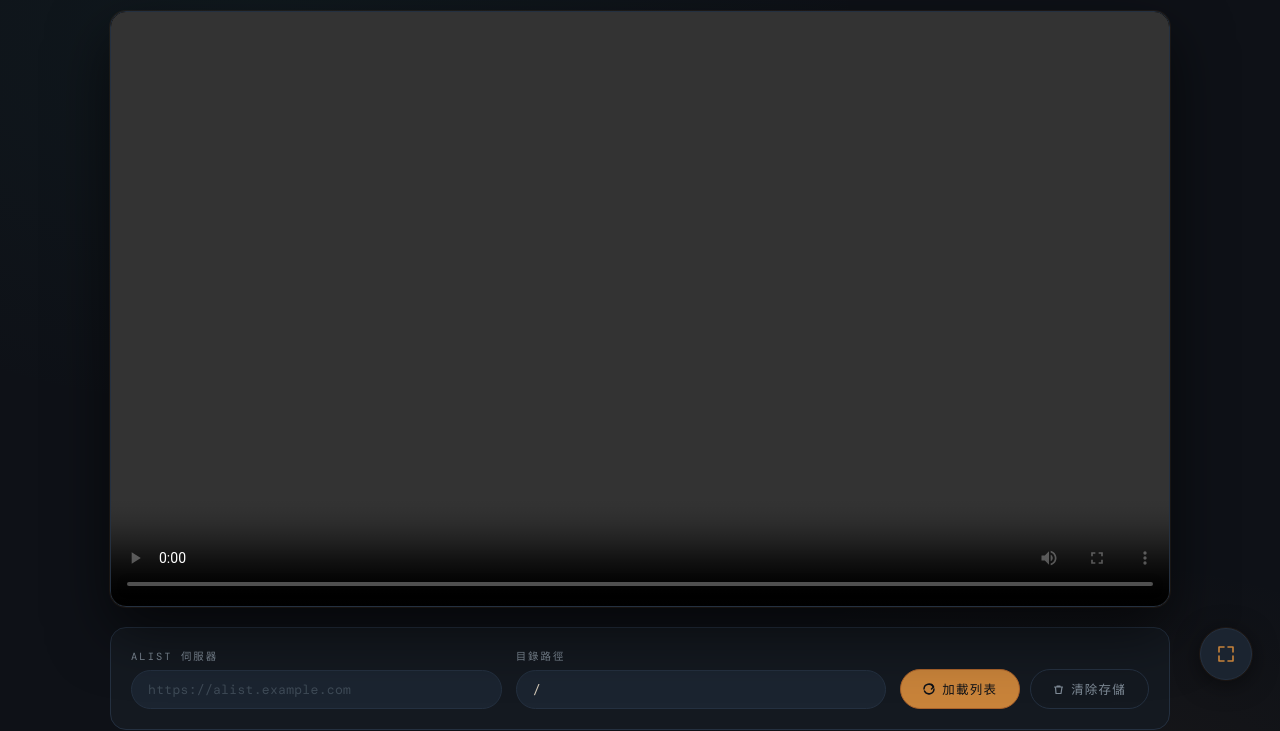
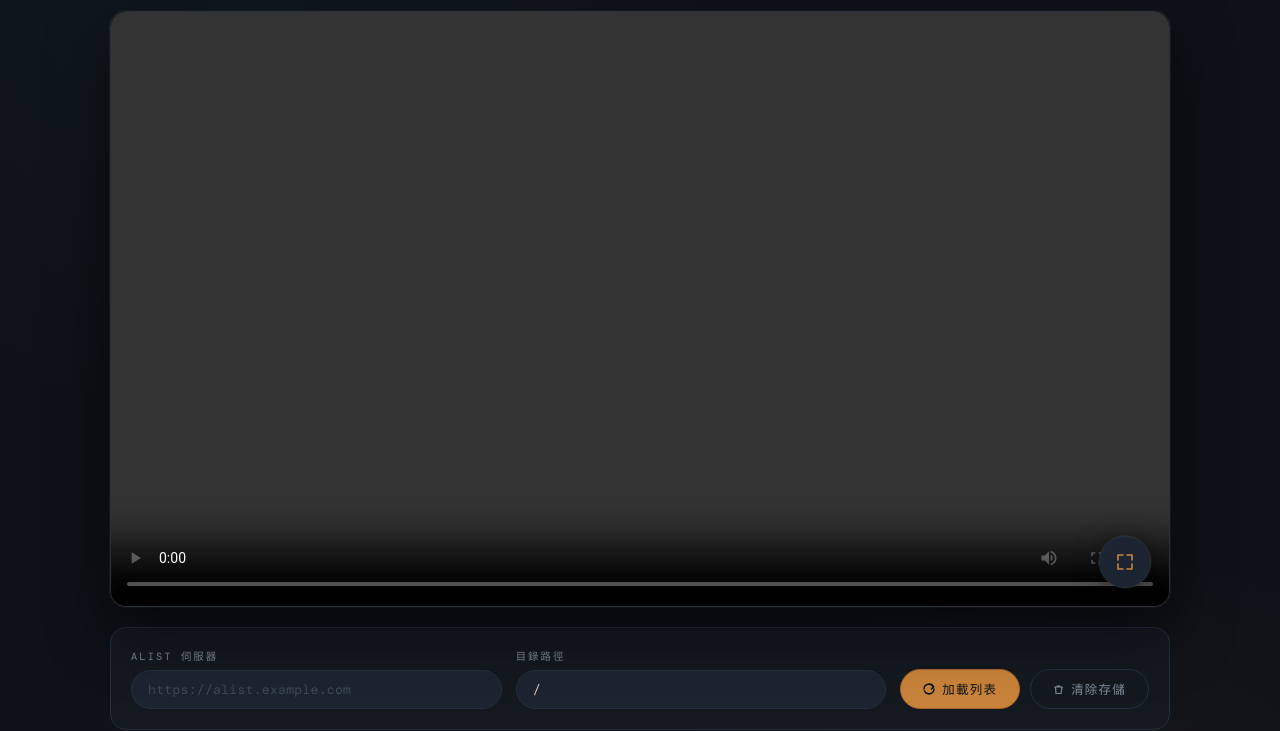
Before and after one commit to Jason723415/video_player, a plain HTML site: page index.html in a window 1280 px wide. Shown: the part 92-823 px from the top of the page. Drawn offline with nearby package versions, Linux system fonts and the light colour scheme; a web font is replaced by a local one.

Commit message:
按鈕優化

```diff
--- a/index.html
+++ b/index.html
@@ -345,9 +345,9 @@
 
         /* ─── Fullscreen FAB ─────────────────────── */
         #fsBtn {
-            position: fixed;
-            bottom: 28px;
-            right: 28px;
+            position: absolute;
+            bottom: 18px;
+            right: 18px;
             z-index: 9999;
             width: 52px;
             height: 52px;
@@ -399,6 +399,15 @@
     <!-- Video -->
     <div class="video-wrap">
         <video id="videoPlayer" controls crossorigin="anonymous" preload="metadata"></video>
+        <!-- Fullscreen FAB lives here so it's visible inside fullscreen -->
+        <button id="fsBtn" title="全螢幕播放">
+            <svg id="fsIconExpand" width="20" height="20" viewBox="0 0 20 20" fill="none">
+                <path d="M3 8V3h5M17 8V3h-5M3 12v5h5M17 12v5h-5" stroke="currentColor" stroke-width="1.6" stroke-linecap="round" stroke-linejoin="round"/>
+            </svg>
+            <svg id="fsIconCompress" width="20" height="20" viewBox="0 0 20 20" fill="none" style="display:none">
+                <path d="M8 3v5H3M12 3v5h5M8 17v-5H3M12 17v-5h5" stroke="currentColor" stroke-width="1.6" stroke-linecap="round" stroke-linejoin="round"/>
+            </svg>
+        </button>
     </div>
 
     <!-- Config -->
@@ -695,16 +704,6 @@
 })();
 </script>
 
-<!-- Fullscreen FAB -->
-<button id="fsBtn" title="全螢幕播放">
-    <svg id="fsIconExpand" width="20" height="20" viewBox="0 0 20 20" fill="none">
-        <path d="M3 8V3h5M17 8V3h-5M3 12v5h5M17 12v5h-5" stroke="currentColor" stroke-width="1.6" stroke-linecap="round" stroke-linejoin="round"/>
-    </svg>
-    <svg id="fsIconCompress" width="20" height="20" viewBox="0 0 20 20" fill="none" style="display:none">
-        <path d="M8 3v5H3M12 3v5h5M8 17v-5H3M12 17v-5h5" stroke="currentColor" stroke-width="1.6" stroke-linecap="round" stroke-linejoin="round"/>
-    </svg>
-</button>
-
 <script>
 (function(){
     const fsBtn          = document.getElementById('fsBtn');
```
